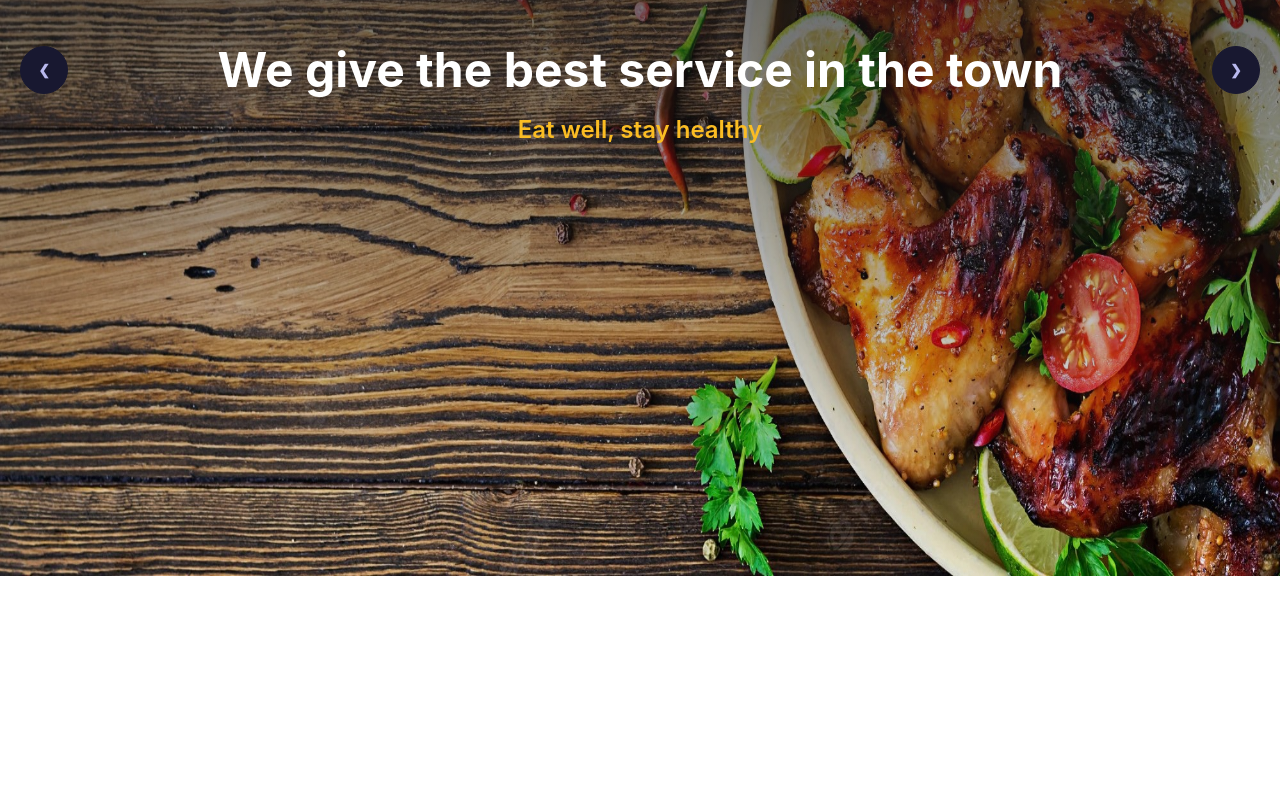
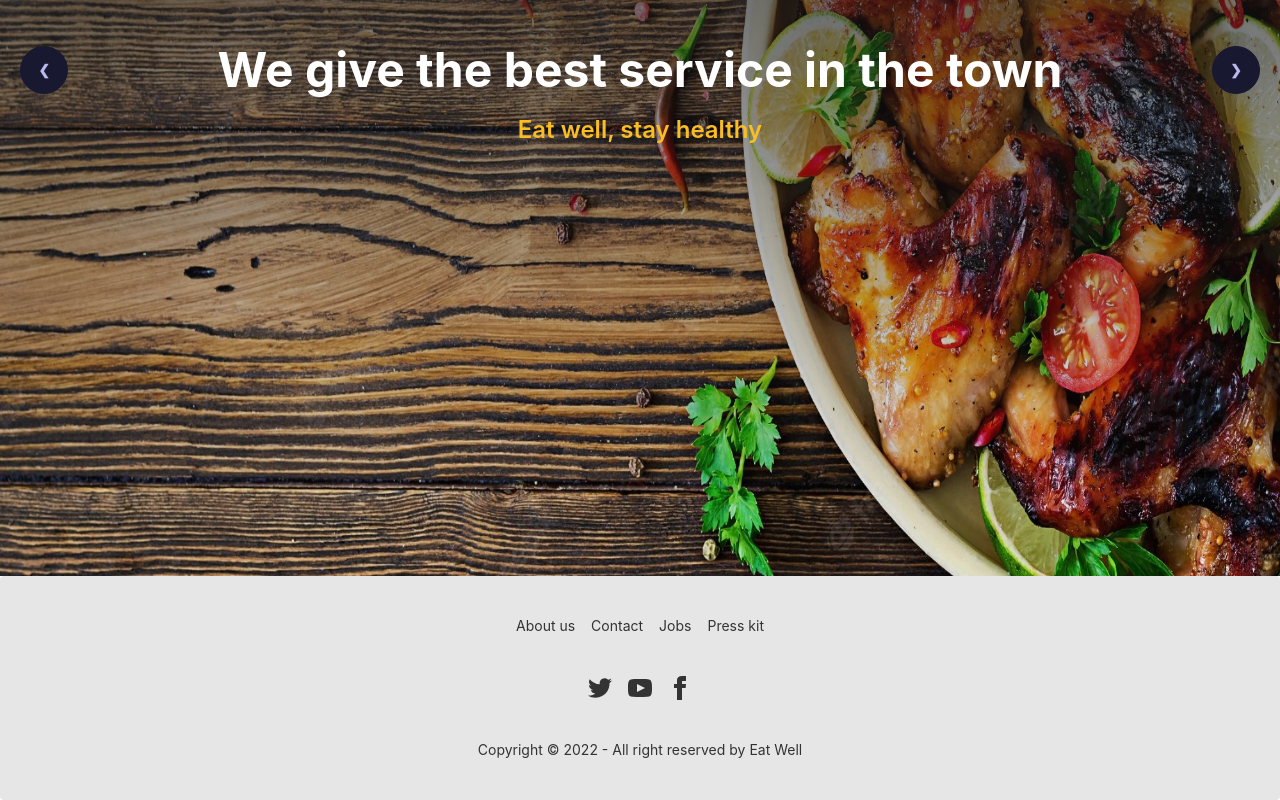
Before and after one commit to MahimPC111/Eat-well-client, a React (Create React App) app: page / in a window 1280 px wide. Shown: the part 466-1266 px from the top of the page. Before the commit the page ends 1042 px from the top, so only its background shows below. Built offline with nearby package versions, Linux system fonts and the light colour scheme; no server answers.

Commit message:
footer committed

```diff
--- a/src/Components/Shared/Footer/Footer.js
+++ b/src/Components/Shared/Footer/Footer.js
@@ -3,7 +3,24 @@
 const Footer = () => {
     return (
         <div>
-            <h3>THis is fgoooter</h3>
+            <footer className="footer footer-center p-10 bg-base-200 text-base-content rounded">
+                <div className="grid grid-cols-1 lg:grid-flow-col gap-4">
+                    <a href='/' className="link link-hover">About us</a>
+                    <a href='/' className="link link-hover">Contact</a>
+                    <a href='/' className="link link-hover">Jobs</a>
+                    <a href='/' className="link link-hover">Press kit</a>
+                </div>
+                <div>
+                    <div className="grid grid-flow-col gap-4">
+                        <a href='https://twitter.com/'><svg xmlns="http://www.w3.org/2000/svg" width="24" height="24" viewBox="0 0 24 24" className="fill-current"><path d="M24 4.557c-.883.392-1.832.656-2.828.775 1.017-.609 1.798-1.574 2.165-2.724-.951.564-2.005.974-3.127 1.195-.897-.957-2.178-1.555-3.594-1.555-3.179 0-5.515 2.966-4.797 6.045-4.091-.205-7.719-2.165-10.148-5.144-1.29 2.213-.669 5.108 1.523 6.574-.806-.026-1.566-.247-2.229-.616-.054 2.281 1.581 4.415 3.949 4.89-.693.188-1.452.232-2.224.084.626 1.956 2.444 3.379 4.6 3.419-2.07 1.623-4.678 2.348-7.29 2.04 2.179 1.397 4.768 2.212 7.548 2.212 9.142 0 14.307-7.721 13.995-14.646.962-.695 1.797-1.562 2.457-2.549z"></path></svg></a>
+                        <a href='https://www.youtube.com/'><svg xmlns="http://www.w3.org/2000/svg" width="24" height="24" viewBox="0 0 24 24" className="fill-current"><path d="M19.615 3.184c-3.604-.246-11.631-.245-15.23 0-3.897.266-4.356 2.62-4.385 8.816.029 6.185.484 8.549 4.385 8.816 3.6.245 11.626.246 15.23 0 3.897-.266 4.356-2.62 4.385-8.816-.029-6.185-.484-8.549-4.385-8.816zm-10.615 12.816v-8l8 3.993-8 4.007z"></path></svg></a>
+                        <a href='https://www.facebook.com/'><svg xmlns="http://www.w3.org/2000/svg" width="24" height="24" viewBox="0 0 24 24" className="fill-current"><path d="M9 8h-3v4h3v12h5v-12h3.642l.358-4h-4v-1.667c0-.955.192-1.333 1.115-1.333h2.885v-5h-3.808c-3.596 0-5.192 1.583-5.192 4.615v3.385z"></path></svg></a>
+                    </div>
+                </div>
+                <div>
+                    <p>Copyright © 2022 - All right reserved by Eat Well</p>
+                </div>
+            </footer>
         </div>
     );
 };
--- a/src/Layout/Main.js
+++ b/src/Layout/Main.js
@@ -1,5 +1,6 @@
 import React from 'react';
 import { Outlet } from 'react-router-dom';
+import Footer from '../Components/Shared/Footer/Footer';
 import Header from '../Components/Shared/Header/Header';
 
 const Main = () => {
@@ -7,6 +8,7 @@
         <div>
             <Header></Header>
             <Outlet></Outlet>
+            <Footer></Footer>
         </div>
     );
 };
```
